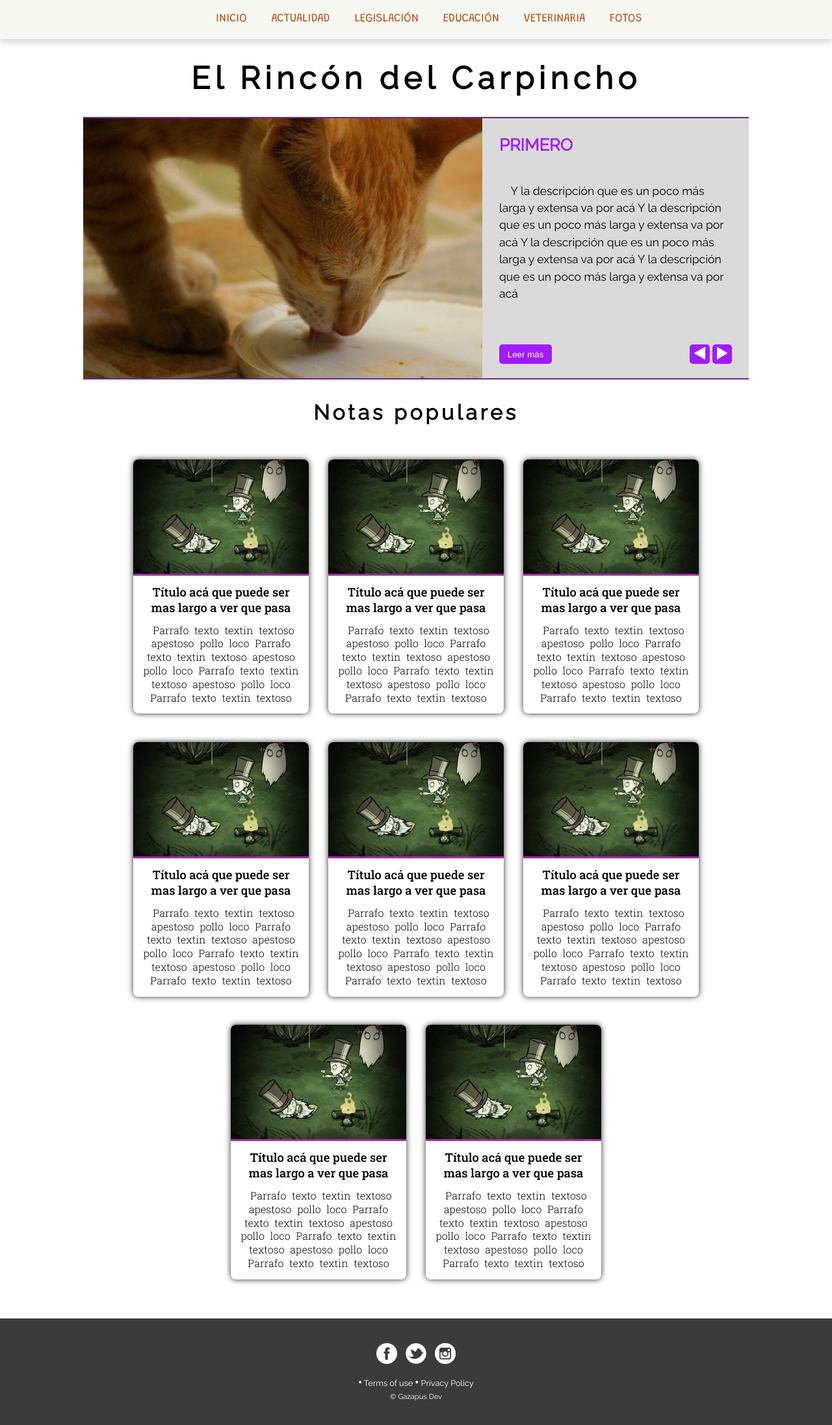
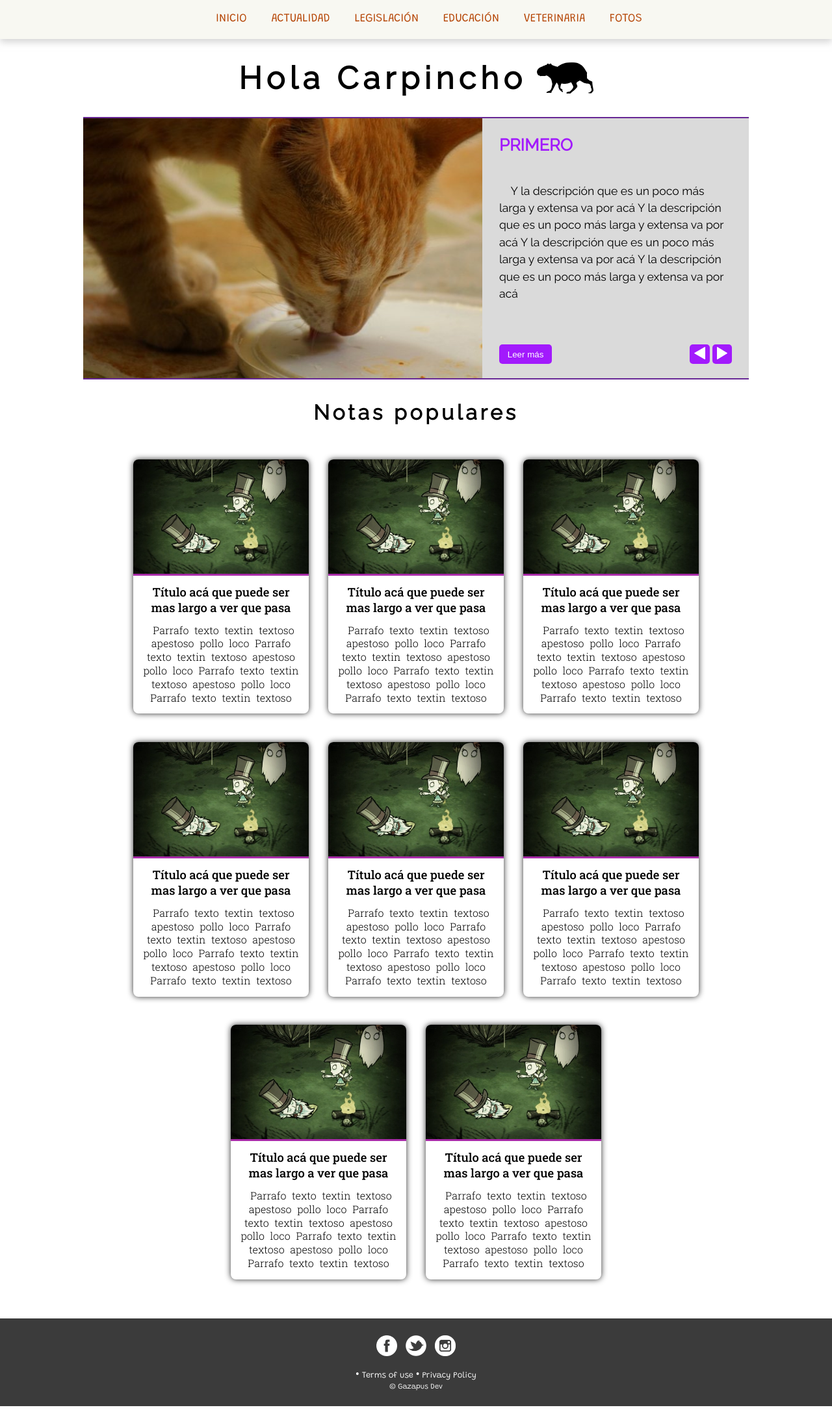
Before and after one commit to gazapus/holacarpincho, a plain HTML site: page src/index.html in a window 1280 px wide. Shown: the whole page at 65% size. After the commit the page ends 2164 px from the top, so only its background shows below. Drawn offline with Linux system fonts and the light colour scheme.

Commit message:
agregado header

```diff
--- a/src/index.html
+++ b/src/index.html
@@ -12,14 +12,15 @@
     <link rel="stylesheet" href="./styles/carousel.css"/>
     <link rel="stylesheet" href="./styles/card.css" />
     <link rel="stylesheet" href="./styles/general.css" />
+    <link rel="icon" href="./images/carpincho.png"/>
     <title>Carpincho</title>
 </head>
 <body>
     <nav class="menu">
         <div class="menu__bar">
             <span class="menu__titleContainer">
-                <img src="./images/pizza.png" alt="" class="menu__icon" />
-                <h1 class="menu__title">titulo</h1>
+                <img src="./images/carpinchosilueta.png" alt="" class="menu__icon" />
+                <h1 class="menu__title">Hola Carpincho</h1>
             </span>
             <button class="menu__button">
                 <img src="./images/menu-icon.svg" alt="menu" class="menu__img" />
@@ -58,7 +59,10 @@
             </li>
         </ul>
     </nav>
-    <h1 class="title"> El Rincón del Carpincho</h1>
+    <header class="header">
+        <h1 class="header__title"> Hola Carpincho</h1>
+        <img src="images/carpinchosilueta.png" alt="" class="header__image" />
+    </header>
     <div class="carouselContainer">
         <div class="carouselContainer__space">
             <div class="carousel">
--- a/src/styles/general.css
+++ b/src/styles/general.css
@@ -1,9 +1,21 @@
-.title {
+.header {
+    display: flex;
+    align-items: center;
+    justify-content: center;
+}
+
+.header__title {
     font-size: 3em;
     text-align: center;
     font-family: 'Raleway', sans-serif;
     letter-spacing: 0.15em;
 }
+
+.header__image {
+    margin-left: 1em;
+    height: 3em;
+}
+
 .subtitle {
     font-size: 2em;
     text-align: center;
@@ -15,7 +27,7 @@
     width: 100%;
     background-color: rgb(59, 59, 59);
     box-sizing: border-box;
-    padding: 3% 1% 2% 1%;
+    padding: 2% 1% 1% 1%;
     margin-top: 3%;
     display: flex;
     flex-direction: column;
@@ -38,10 +50,9 @@
 
 .footer_legal {
     text-decoration: none;
-    font-family: 'Raleway', sans-serif;
+    font-family: 'Grandstander', cursive;
     font-size: 0.8em;
     color: white;
-
 }
 
 .footer_legal:hover {
@@ -52,16 +63,20 @@
     color: white;
     margin-top: 5px;
     font-size: 0.7em;
-    font-family: 'Raleway', sans-serif;
+    font-family: 'Grandstander', cursive;
 }
 
 @media (max-width: 800px) {
-    .title {
-        font-size: 1.8em;
-        padding: 0.3em 0 0.3em 0;
+    .header {
+        margin-bottom: 5%;
     }
-
+    .header__title, .header__image {
+        display: none;
+    }
     .footer__icon {
         width: 4vmax;
     }
+    .subtitle {
+        font-size: 1.5em;
+    }
 }
--- a/src/styles/navbar-mobil.css
+++ b/src/styles/navbar-mobil.css
@@ -17,7 +17,9 @@
 .menu__title {
     display: flex;
     margin: 0;
-    font-family: 'Grandstander', cursive;
+    font-family: 'Raleway', sans-serif;
+    font-weight: 600;
+    text-indent: 0.5em;
 }
 
 .menu__icon {
```
Also changed, not shown: src/images/carpincho.png (added), src/images/carpinchosilueta.png (added), src/images/pizza.png (deleted).
